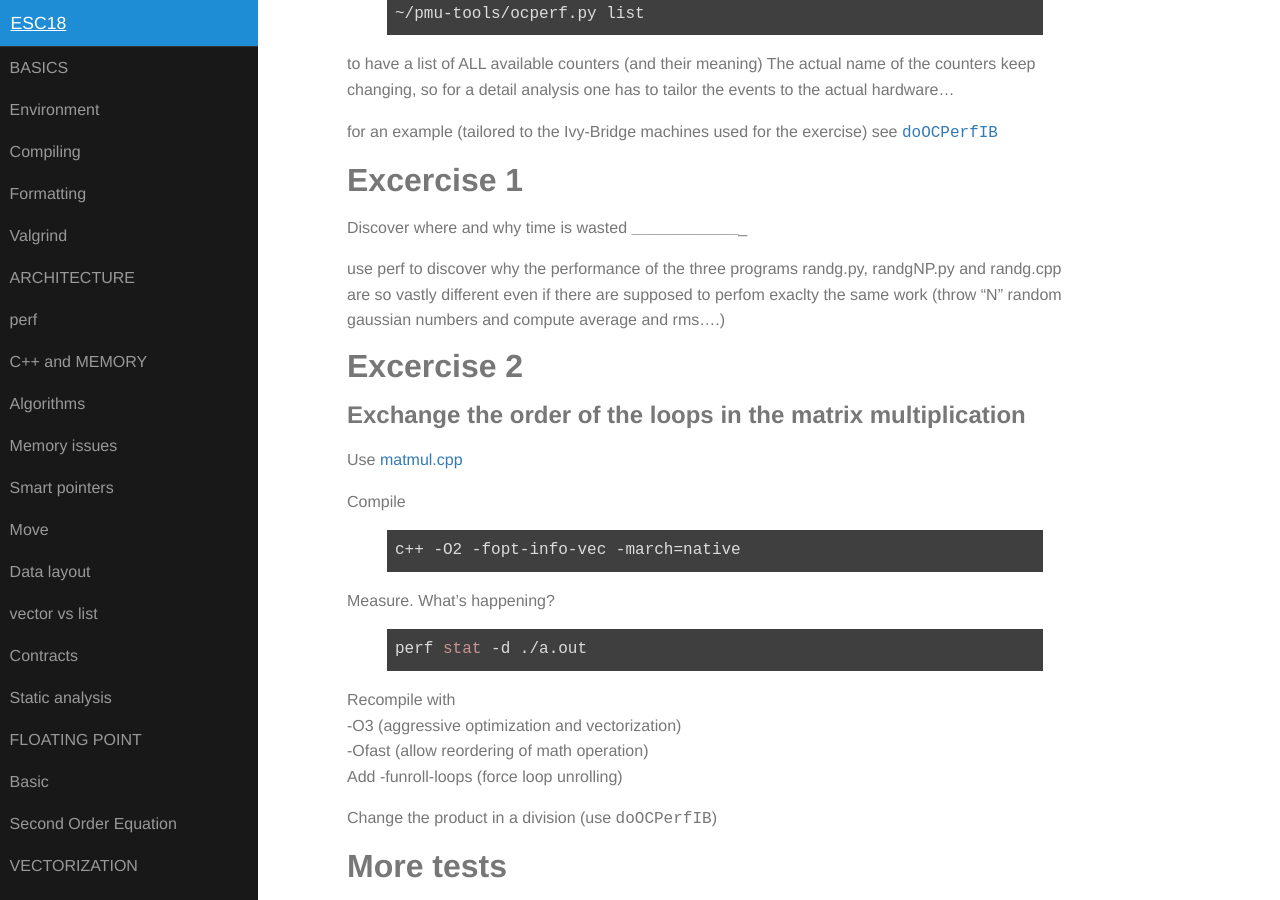
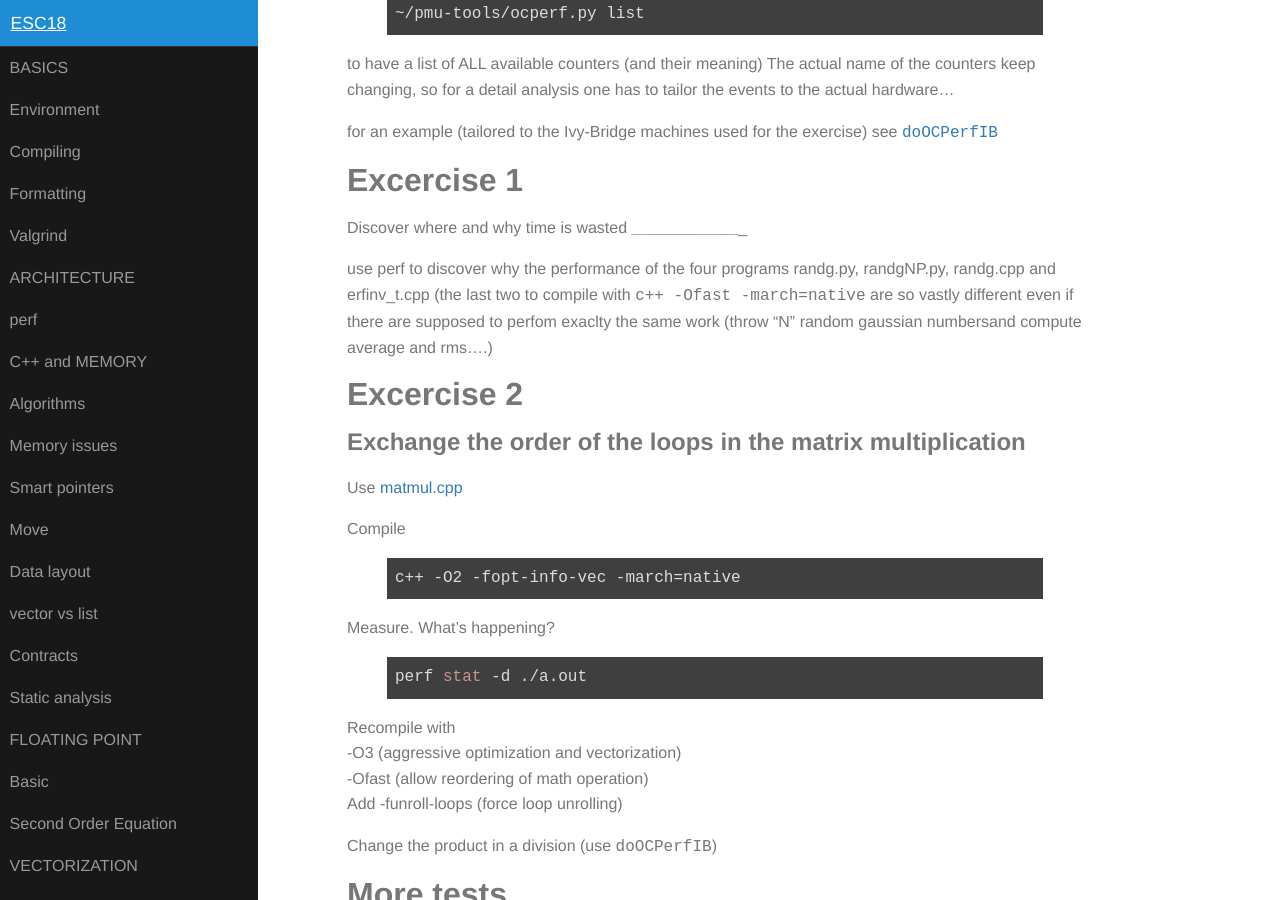
Before and after one commit to gudrutis/esc18, a Jekyll site: the page built from architecture/perf.markdown, in a window 1280 px wide and 900 px high, scrolled down 988 px. Built offline with Jekyll 4.4.1, drawn with Linux system fonts in a browser that asks for light colours.

```diff
--- a/architecture/perf.markdown
+++ b/architecture/perf.markdown
@@ -51,6 +51,8 @@
 for an example (tailored to the Ivy-Bridge machines used for the exercise) see
 [`doOCPerfIB`]({{site.exercises_repo}}/hands-on/architecture/doOCPerfIB)
 
+
+
 Excercise 1
 ===========
 
@@ -59,9 +61,10 @@
 _____________________________________
 
 
-use perf to discover why the performance of the three programs
-randg.py, randgNP.py and randg.cpp are so vastly different even if there are supposed to perfom exaclty the same work
-(throw "N" random gaussian numbers and compute average and rms....)
+use perf to discover why the performance of the four programs
+randg.py, randgNP.py, randg.cpp and erfinv_t.cpp (the last two to compile with ``c++ -Ofast -march=native``
+are so vastly different even if there are supposed to perfom exaclty the same work
+(throw "N" random gaussian numbersand compute average and rms....)
 
 
 
```
Also changed, not shown: 1 other file.
